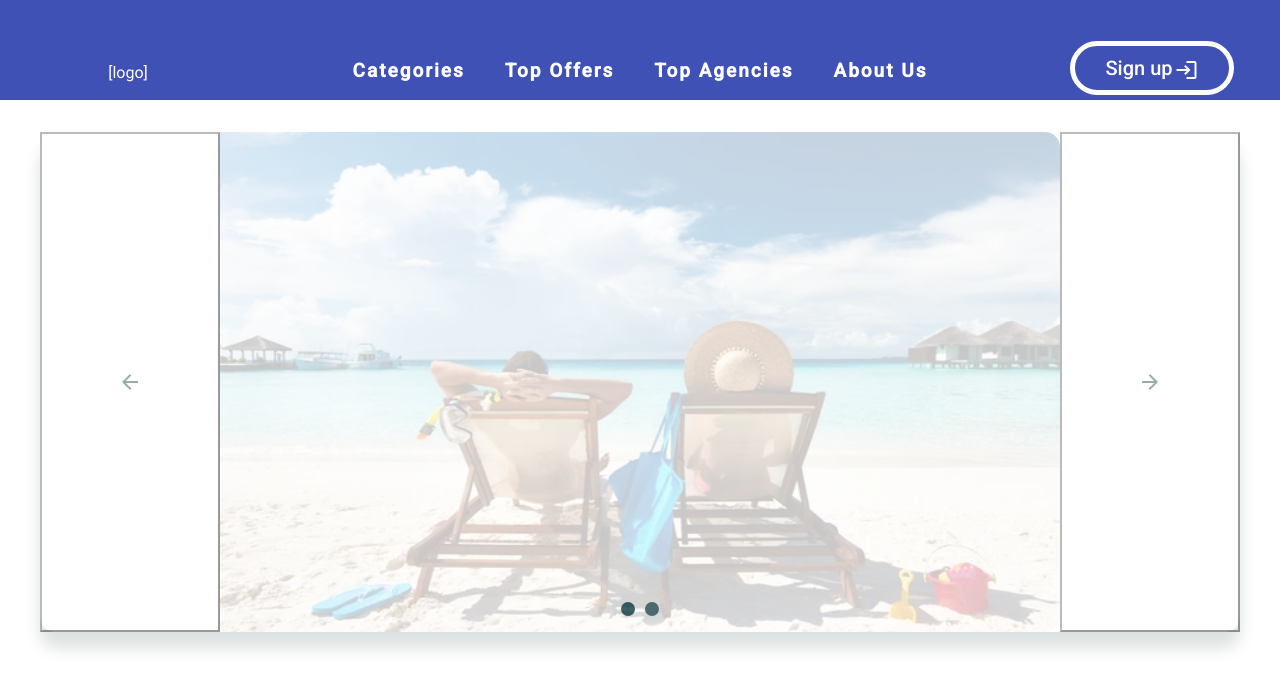
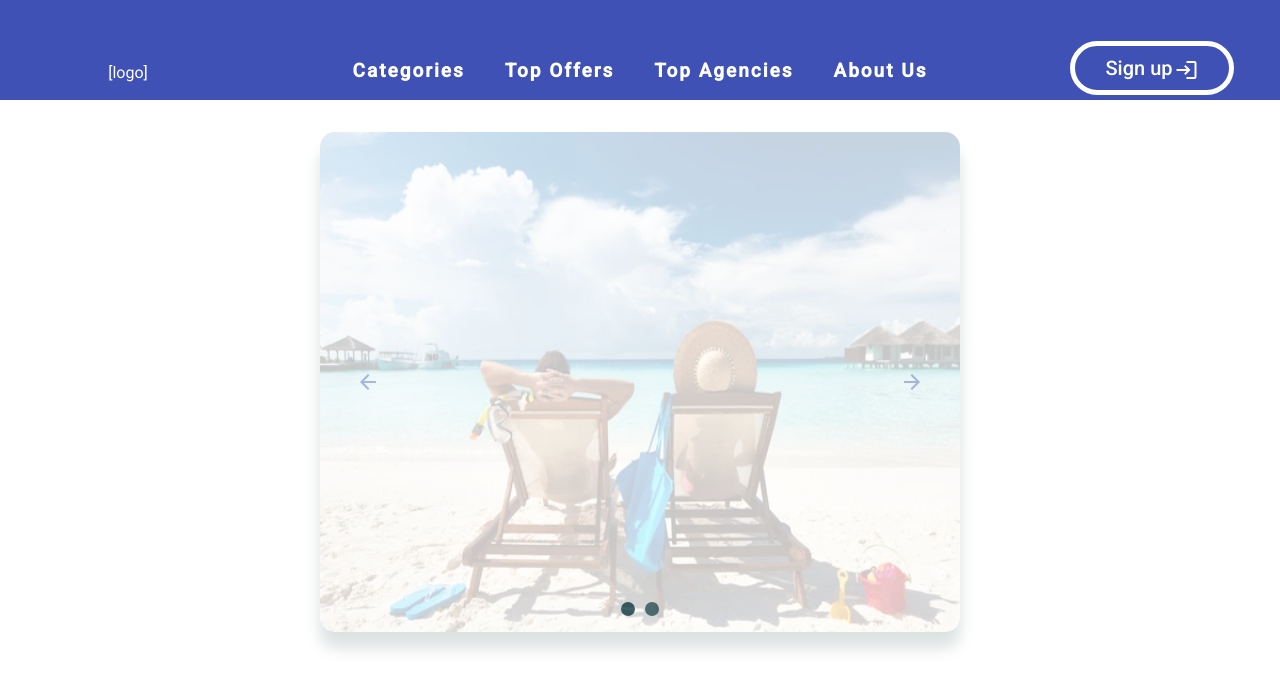
Before and after one commit to pavlinevtimov1998/Vacation-App, an Angular app in the folder vacation-app/: page / in a window 1280 px wide. Shown: the top 690 px of the page. Built offline with nearby package versions, Linux system fonts and the light colour scheme.

Commit message:
edit carousel

```diff
--- a/vacation-app/src/app/core/carousel/carousel.component.css
+++ b/vacation-app/src/app/core/carousel/carousel.component.css
@@ -1,18 +1,13 @@
 .wraper {
-  width: 100vw;
+  width: 100%;
+  padding: 32px 0;
   display: flex;
-  flex-direction: column;
   justify-content: center;
-  align-items: center;
-  color: #002f34;
-  background-color: #fff;
-  padding: 32px 0;
-  z-index: 1;
 }
 
 .carousel-container {
   position: relative;
-  width: 1200px;
+  width: 50%;
   height: 500px;
   display: flex;
   justify-content: center;
@@ -28,11 +23,13 @@
 .img-container img {
   width: 100%;
   height: 100%;
-  border-radius: 0 15px 15px 0;
+  object-fit: fill;
+  border-radius: 15px;
 }
 
-.img-container.category-active {
+.img-container.image-active {
   display: block;
+  width: 100%;
   height: 500px;
 }
 
@@ -62,14 +59,14 @@
   opacity: 1;
 }
 
-.arrow-left {
+.arrow-left,
+.arrow-right {
   position: absolute;
   display: flex;
   align-items: center;
   justify-content: center;
   width: 15%;
-  color: #002f34;
-  left: 0;
+  color: #3f51b5;
   bottom: 0;
   top: 0;
   background: 0 0;
@@ -78,25 +75,17 @@
   transition: all 0.3s ease;
 }
 
-.arrow-left:hover,
-.arrow-right:hover {
-  opacity: 1;
+.arrow-left {
+  left: 0;
 }
 
 .arrow-right {
   right: 0;
-  position: absolute;
-  display: flex;
-  align-items: center;
-  justify-content: center;
-  width: 15%;
-  color: #002f34;
-  bottom: 0;
-  top: 0;
-  background: 0 0;
-  cursor: pointer;
-  opacity: 0.4;
-  transition: all 0.3s ease;
+}
+
+.arrow-left:hover,
+.arrow-right:hover {
+  opacity: 1;
 }
 
 .fade {
--- a/vacation-app/src/app/core/carousel/carousel.component.html
+++ b/vacation-app/src/app/core/carousel/carousel.component.html
@@ -3,7 +3,7 @@
     <ng-container *ngFor="let image of images; let i = index">
       <div
         class="img-container"
-        [ngClass]="{ 'category-active': selectedIndex == i }"
+        [ngClass]="{ 'image-active': selectedIndex == i }"
       >
         <img [src]="image.imageUrl" [alt]="image.alt" class="fade" />
       </div>
--- a/vacation-app/src/styles.css
+++ b/vacation-app/src/styles.css
@@ -8,10 +8,17 @@ html,
 body {
   height: 100%;
 }
+
 body {
   margin: 0;
   font-family: Roboto, "Helvetica Neue", sans-serif;
   background-color: #fff;
+}
+
+button {
+  margin: 0;
+  padding: 0;
+  border: unset;
 }
 
 li {
```
